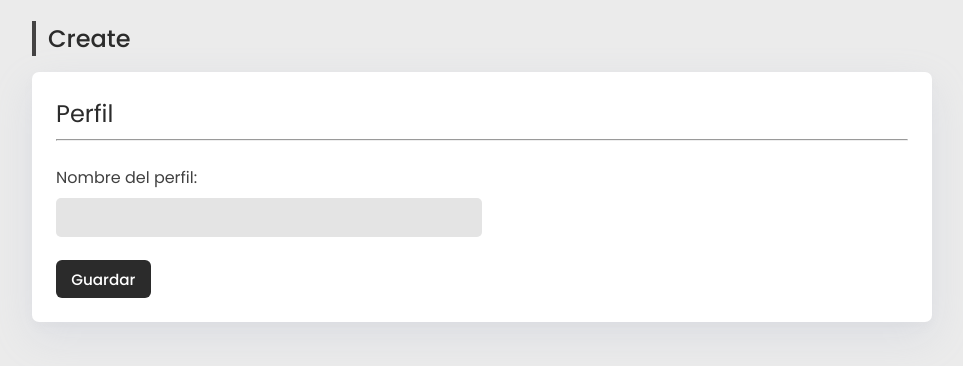
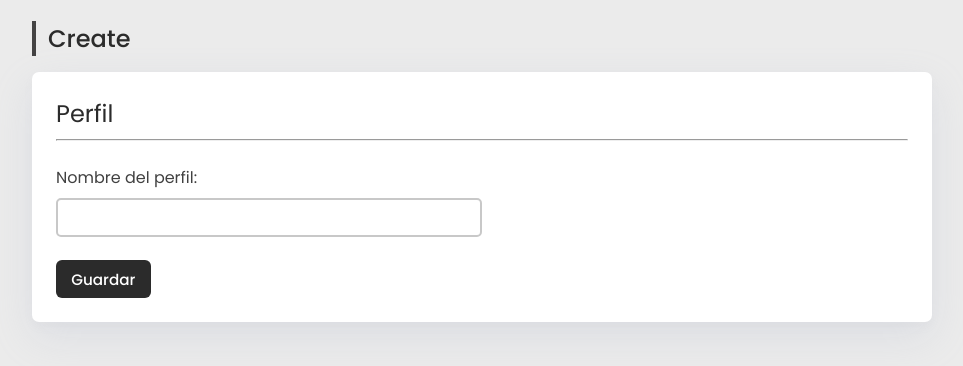
Before and after one commit to Glasc/Sistema-de-Planeacion-Docente, a plain HTML site: page nuevoperfil/nuevoperfil.html in a window 1280 px wide. Shown: the part 190-556 px from the top of the page, without its empty margins (158-1121 px from the left). Drawn offline with Linux system fonts and the light colour scheme.

Commit message:
input alternative

```diff
--- a/nuevoperfil/nuevoperfil.css
+++ b/nuevoperfil/nuevoperfil.css
@@ -42,17 +42,16 @@
   margin: 0.5em 0;
   border: none;
   border-radius: 5px;
-  border: 2px solid transparent;
-  background-color: #e4e4e4;
+  border: 2px solid rgb(200, 200, 200);
+  background-color: white;
   transition: all 250ms;
   color: black;
 }
 
 .form__input:focus {
   outline: none;
-  transition: all 250ms;
+  transition: all 250mbs;
   border: 2px solid #2b2b2b;
-
 }
 
 .control-label {
```
